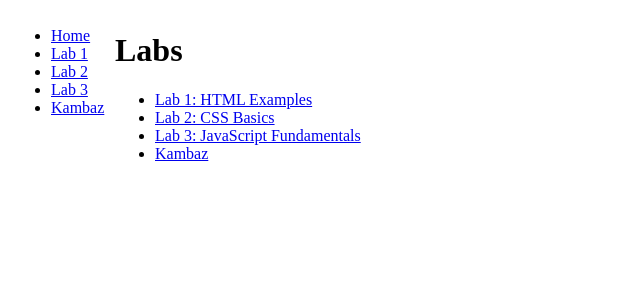
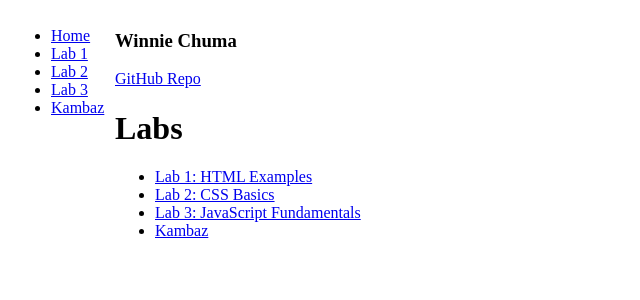
Before and after one commit to winniechuma/kambaz-next-js, a Next.js app: page /labs in a window 1280 px wide. Shown: the top 300 px of the page, without its empty margins (0-640 px from the left). Built offline with nearby package versions, Linux system fonts and the light colour scheme.

Commit message:
added name and repo

```diff
--- a/app/labs/page.tsx
+++ b/app/labs/page.tsx
@@ -1,7 +1,13 @@
 import Link from "next/link";
+/**
+ * Winnie Chuma
+ */
 export default function labs() {
  return (
    <div id="wd-labs">
+    <h3> Winnie Chuma</h3>
+    <Link href="https://github.com/winniechuma/kambaz-next-js" id="wd-github">
+        GitHub Repo</Link>
      <h1>Labs</h1>
      <ul>
        <li>
```
